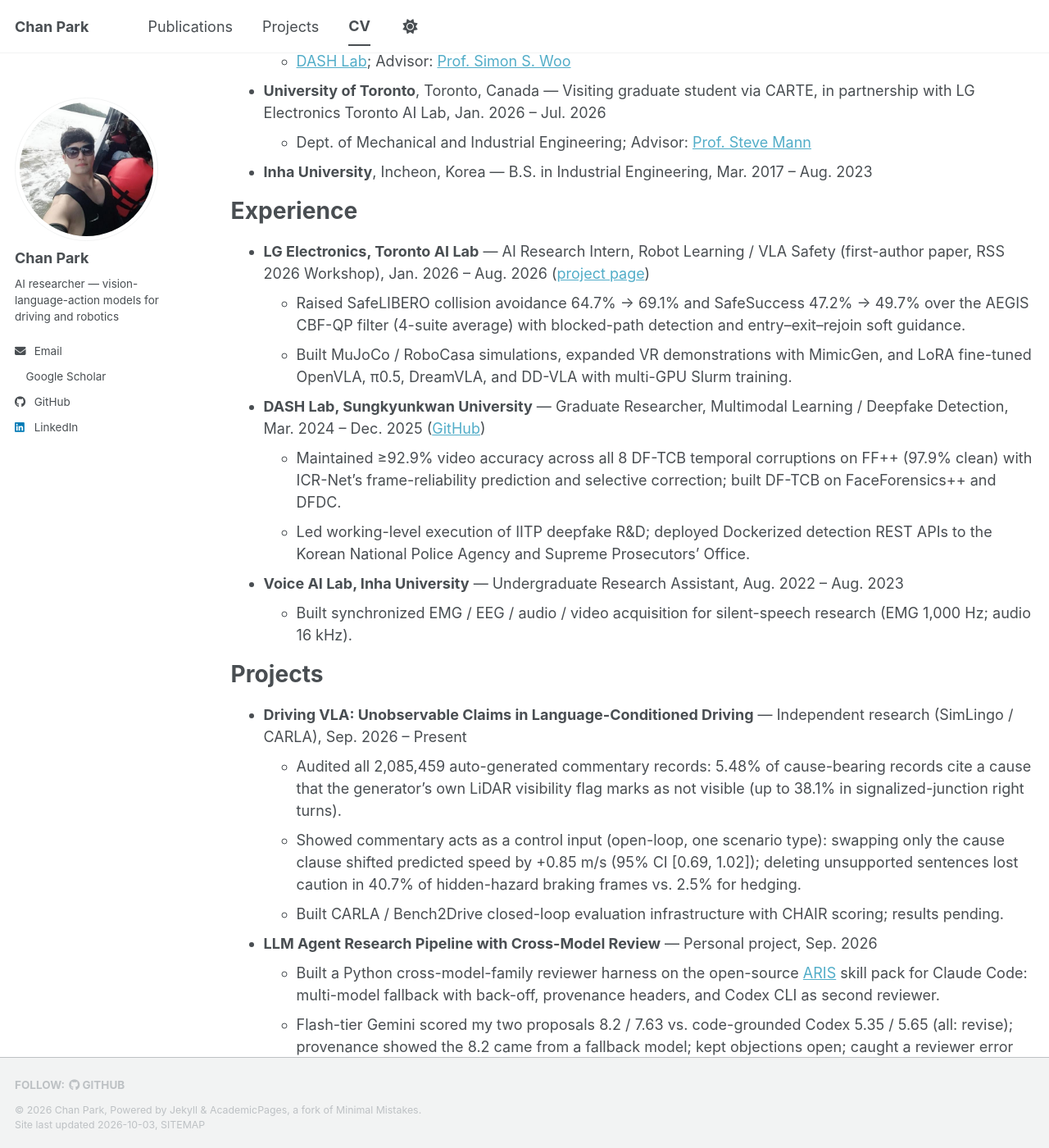
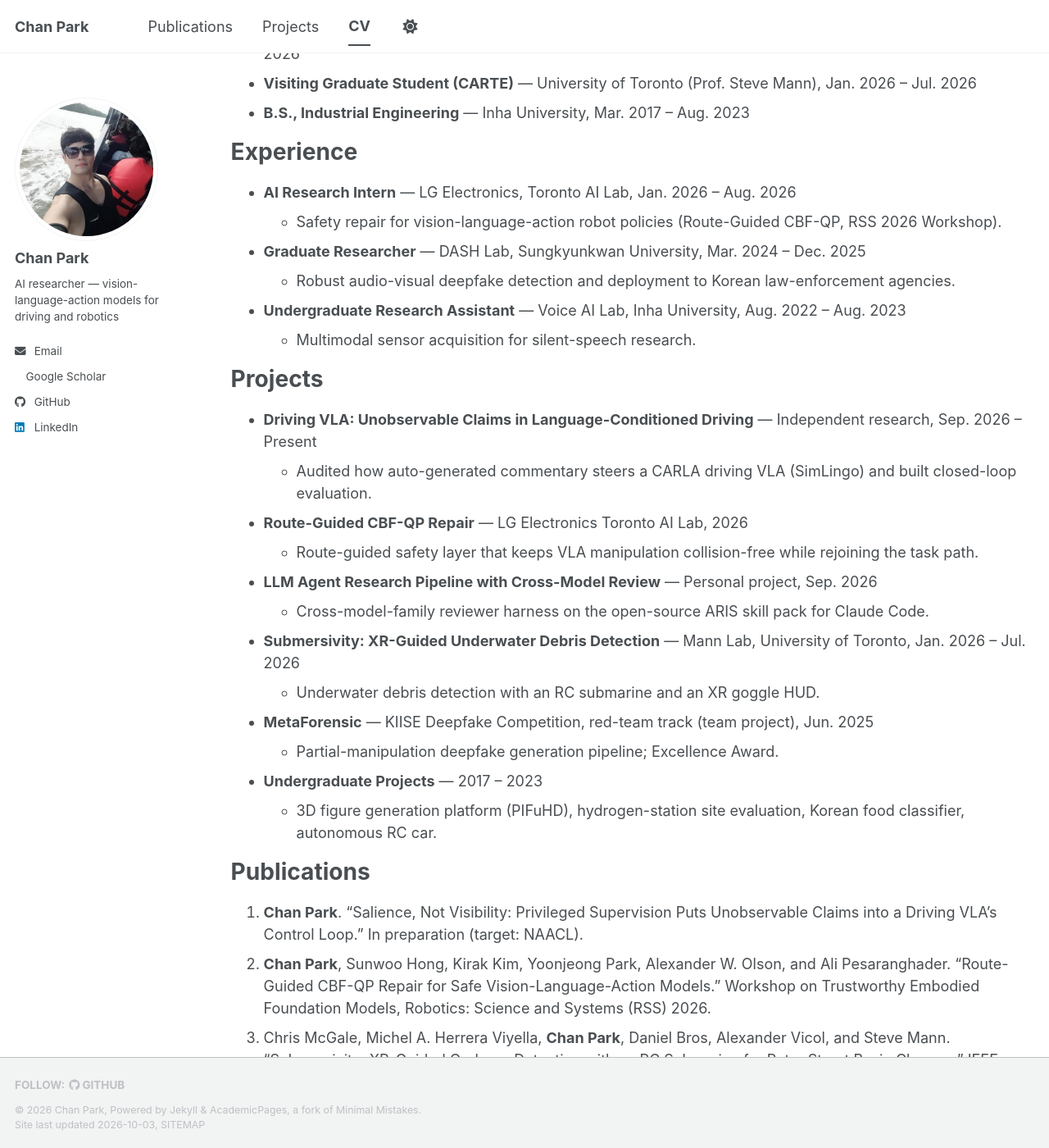
Before and after one commit to Ckck12/Ckck12.github.io, a Jekyll site: the page built from _pages/cv.md, in a window 1280 px wide and 1400 px high, scrolled down 234 px. Shown: the whole window at 82% size. Built offline with Jekyll 4.4.1, drawn with Linux system fonts in a browser that asks for light colours; a style sheet for code colours, icons or effects is not loaded; some of the changed text lies outside the part shown.

Commit message:
Compact CV page: titles with one-line summaries; single publication list
Co-Authored-By: Claude Opus 5.5 <noreply@anthropic.com>

```diff
--- a/_pages/cv.md
+++ b/_pages/cv.md
@@ -13,59 +13,47 @@ redirect_from:
 
 Education
 ======
-* **Sungkyunkwan University**, Suwon, Korea — M.S. in Artificial Intelligence, Mar. 2024 – Aug. 2026
-  * [DASH Lab](https://dash-lab.github.io/); Advisor: [Prof. Simon S. Woo](https://scholar.google.com/citations?user=mHnj60cAAAAJ)
-* **University of Toronto**, Toronto, Canada — Visiting graduate student via CARTE, in partnership with LG Electronics Toronto AI Lab, Jan. 2026 – Jul. 2026
-  * Dept. of Mechanical and Industrial Engineering; Advisor: [Prof. Steve Mann](https://scholar.google.com/citations?user=7bmQ4FgAAAAJ)
-* **Inha University**, Incheon, Korea — B.S. in Industrial Engineering, Mar. 2017 – Aug. 2023
+* **M.S., Artificial Intelligence** — Sungkyunkwan University (DASH Lab, Prof. Simon S. Woo), Mar. 2024 – Aug. 2026
+* **Visiting Graduate Student (CARTE)** — University of Toronto (Prof. Steve Mann), Jan. 2026 – Jul. 2026
+* **B.S., Industrial Engineering** — Inha University, Mar. 2017 – Aug. 2023
 
 Experience
 ======
-* **LG Electronics, Toronto AI Lab** — AI Research Intern, Robot Learning / VLA Safety (first-author paper, RSS 2026 Workshop), Jan. 2026 – Aug. 2026 ([project page](https://ckck12.github.io/Route-Guied-CBF-QP/))
-  * Raised SafeLIBERO collision avoidance 64.7% → 69.1% and SafeSuccess 47.2% → 49.7% over the AEGIS CBF-QP filter (4-suite average) with blocked-path detection and entry–exit–rejoin soft guidance.
-  * Built MuJoCo / RoboCasa simulations, expanded VR demonstrations with MimicGen, and LoRA fine-tuned OpenVLA, π0.5, DreamVLA, and DD-VLA with multi-GPU Slurm training.
-* **DASH Lab, Sungkyunkwan University** — Graduate Researcher, Multimodal Learning / Deepfake Detection, Mar. 2024 – Dec. 2025 ([GitHub](https://github.com/Ckck12/ICR-Net))
-  * Maintained ≥92.9% video accuracy across all 8 DF-TCB temporal corruptions on FF++ (97.9% clean) with ICR-Net's frame-reliability prediction and selective correction; built DF-TCB on FaceForensics++ and DFDC.
-  * Led working-level execution of IITP deepfake R&D; deployed Dockerized detection REST APIs to the Korean National Police Agency and Supreme Prosecutors' Office.
-* **Voice AI Lab, Inha University** — Undergraduate Research Assistant, Aug. 2022 – Aug. 2023
-  * Built synchronized EMG / EEG / audio / video acquisition for silent-speech research (EMG 1,000 Hz; audio 16 kHz).
+* **AI Research Intern** — LG Electronics, Toronto AI Lab, Jan. 2026 – Aug. 2026
+  * Safety repair for vision-language-action robot policies (Route-Guided CBF-QP, RSS 2026 Workshop).
+* **Graduate Researcher** — DASH Lab, Sungkyunkwan University, Mar. 2024 – Dec. 2025
+  * Robust audio-visual deepfake detection and deployment to Korean law-enforcement agencies.
+* **Undergraduate Research Assistant** — Voice AI Lab, Inha University, Aug. 2022 – Aug. 2023
+  * Multimodal sensor acquisition for silent-speech research.
 
 Projects
 ======
-* **Driving VLA: Unobservable Claims in Language-Conditioned Driving** — Independent research (SimLingo / CARLA), Sep. 2026 – Present
-  * Audited all 2,085,459 auto-generated commentary records: 5.48% of cause-bearing records cite a cause that the generator's own LiDAR visibility flag marks as not visible (up to 38.1% in signalized-junction right turns).
-  * Showed commentary acts as a control input (open-loop, one scenario type): swapping only the cause clause shifted predicted speed by +0.85 m/s (95% CI [0.69, 1.02]); deleting unsupported sentences lost caution in 40.7% of hidden-hazard braking frames vs. 2.5% for hedging.
-  * Built CARLA / Bench2Drive closed-loop evaluation infrastructure with CHAIR scoring; results pending.
+* **Driving VLA: Unobservable Claims in Language-Conditioned Driving** — Independent research, Sep. 2026 – Present
+  * Audited how auto-generated commentary steers a CARLA driving VLA (SimLingo) and built closed-loop evaluation.
+* **Route-Guided CBF-QP Repair** — LG Electronics Toronto AI Lab, 2026
+  * Route-guided safety layer that keeps VLA manipulation collision-free while rejoining the task path.
 * **LLM Agent Research Pipeline with Cross-Model Review** — Personal project, Sep. 2026
-  * Built a Python cross-model-family reviewer harness on the open-source [ARIS](https://github.com/wanshuiyin/Auto-claude-code-research-in-sleep) skill pack for Claude Code: multi-model fallback with back-off, provenance headers, and Codex CLI as second reviewer.
-  * Flash-tier Gemini scored my two proposals 8.2 / 7.63 vs. code-grounded Codex 5.35 / 5.65 (all: revise); provenance showed the 8.2 came from a fallback model; kept objections open; caught a reviewer error (≥2048 vs. 896).
-* **Submersivity: XR-Guided Underwater Debris Detection** — Mann Lab, University of Toronto, Jan. 2026 – Jul. 2026 ([project page](https://ckck12.github.io/Submersivity-XR-Guided-Garbage-Detection-with-an-RC-Submarine/))
-  * Raised TACO validation mAP50 from 0.27 to 0.49 by moving from multi-class YOLOv8n to single-class YOLOv8s; reached 92.1% precision (combined validation set) after fine-tuning on 12,177 terrestrial and underwater images.
-  * Integrated submarine video, YOLOv8s, COLMAP + ArUco, and Vuzix Smart Swim guidance; built the Android XR receiver with packet reassembly, 500 ms stale-data detection, and reconnection.
+  * Cross-model-family reviewer harness on the open-source ARIS skill pack for Claude Code.
+* **Submersivity: XR-Guided Underwater Debris Detection** — Mann Lab, University of Toronto, Jan. 2026 – Jul. 2026
+  * Underwater debris detection with an RC submarine and an XR goggle HUD.
 * **MetaForensic** — KIISE Deepfake Competition, red-team track (team project), Jun. 2025
-  * Co-built a lip-synthesis pipeline for 436 of 590 silent videos: visual speech recognition (Auto-AVSR), LLM word flips, Kokoro TTS, and MuseTalk lip sync, swapping only the altered-word frames located by Montreal Forced Aligner.
-  * Sent the 154 videos with unreliable transcripts to an identity-swap branch (ArcFace frame selection + SimSwap, 1–3 spliced segments of 15–45 frames); earned the Excellence Award (Jul. 2025).
-* **Undergraduate Projects** — details on the [Projects](/portfolio/) page
-  * Built the 3D Figure Generation Platform with PIFuHD as PM/back-end developer ([demo](https://aahg.netlify.app)), Apr. 2023.
-  * Found 59 of 168 rest areas suitable for hydrogen stations (supervised learning); fine-tuned MobileNet for a Korean food classifier app, 2022.
-  * Finished the Autonomous RC-Car Competition with the lightest completing car, Fall 2017.
+  * Partial-manipulation deepfake generation pipeline; Excellence Award.
+* **Undergraduate Projects** — 2017 – 2023
+  * 3D figure generation platform (PIFuHD), hydrogen-station site evaluation, Korean food classifier, autonomous RC car.
 
 Publications
 ======
-**Peer-reviewed** (\* equal contribution)
+1. **Chan Park**. "Salience, Not Visibility: Privileged Supervision Puts Unobservable Claims into a Driving VLA's Control Loop." In preparation (target: NAACL).
+2. **Chan Park**, Sunwoo Hong, Kirak Kim, Yoonjeong Park, Alexander W. Olson, and Ali Pesaranghader. "Route-Guided CBF-QP Repair for Safe Vision-Language-Action Models." Workshop on Trustworthy Embodied Foundation Models, Robotics: Science and Systems (RSS) 2026.
+3. Chris McGale, Michel A. Herrera Viyella, **Chan Park**, Daniel Bros, Alexander Vicol, and Steve Mann. "Submersivity: XR-Guided Garbage Detection with an RC Submarine for Peter Street Basin Cleanup." IEEE International Conference on Mechatronics and Automation (ICMA) 2026.
+4. Alexander Vicol, Steve Mann, Chris McGale, Gianella Bejar-Alvarez, Michel Herrera Viyella, Darya Zanjanpour, **Chan Park**, Xiaoming Chen, Xueqi Yang, and Bingxuan Yang. "State-of-Flight: Wearable EEG and Motion Context During Flying or Floating." IEEE International Symposium on Computer-Based Medical Systems (CBMS) 2026.
+5. **Chan Park**, Hyeongjun Choi, Muhammad Shahid Muneer, Binh Minh Le, and Simon S. Woo. "ICR-Net: Robust Deepfake Detection under Temporal Corruption." Pacific-Asia Conference on Knowledge Discovery and Data Mining (PAKDD) 2026.
+6. **Chan Park**, Muhammad Shahid Muneer, and Simon S. Woo. "Beyond Masking: Landmark-based Representation Learning and Knowledge-Distillation for Audio-Visual Deepfake Detection." ACM International Conference on Information and Knowledge Management (CIKM) 2025, Short Paper.
+7. **Chan Park**\*, Bohyun Moon\*, Minsun Jeon, Jee-weon Jung, and Simon S. Woo. "X3A: Efficient Multimodal Deepfake Detection with Score-Level Fusion." ACM/SIGAPP Symposium on Applied Computing (SAC) 2025.
+8. "Weighted Contrastive Learning for Robust Audio-Visual Deepfake Detection." Under review.
+9. "Where Are the Artifacts? Residual-Guided Representation Learning for Deepfake Detection and Localization." Under review.
 
-1. **Chan Park**, Sunwoo Hong, Kirak Kim, Yoonjeong Park, Alexander W. Olson, and Ali Pesaranghader. "Route-Guided CBF-QP Repair for Safe Vision-Language-Action Models." Workshop on Trustworthy Embodied Foundation Models, Robotics: Science and Systems (RSS) 2026. [[Project Page](https://ckck12.github.io/Route-Guied-CBF-QP/)] [[Code](https://github.com/Ckck12/Route-Guied-CBF-QP)]
-2. Chris McGale, Michel A. Herrera Viyella, **Chan Park**, Daniel Bros, Alexander Vicol, and Steve Mann. "Submersivity: XR-Guided Garbage Detection with an RC Submarine for Peter Street Basin Cleanup." IEEE International Conference on Mechatronics and Automation (ICMA) 2026. [[Project Page](https://ckck12.github.io/Submersivity-XR-Guided-Garbage-Detection-with-an-RC-Submarine/)]
-3. Alexander Vicol, Steve Mann, Chris McGale, Gianella Bejar-Alvarez, Michel Herrera Viyella, Darya Zanjanpour, **Chan Park**, Xiaoming Chen, Xueqi Yang, and Bingxuan Yang. "State-of-Flight: Wearable EEG and Motion Context During Flying or Floating." IEEE International Symposium on Computer-Based Medical Systems (CBMS) 2026.
-4. **Chan Park**, Hyeongjun Choi, Muhammad Shahid Muneer, Binh Minh Le, and Simon S. Woo. "ICR-Net: Robust Deepfake Detection under Temporal Corruption." Pacific-Asia Conference on Knowledge Discovery and Data Mining (PAKDD) 2026. [[Paper](https://doi.org/10.1007/978-981-92-1465-5_24)] [[Code](https://github.com/Ckck12/ICR-Net)]
-5. **Chan Park**, Muhammad Shahid Muneer, and Simon S. Woo. "Beyond Masking: Landmark-based Representation Learning and Knowledge-Distillation for Audio-Visual Deepfake Detection." ACM International Conference on Information and Knowledge Management (CIKM) 2025, Short Paper. [[Paper](https://doi.org/10.1145/3746252.3760853)] [[Code](https://github.com/Ckck12/Beyond-Masking)]
-6. **Chan Park**\*, Bohyun Moon\*, Minsun Jeon, Jee-weon Jung, and Simon S. Woo. "X3A: Efficient Multimodal Deepfake Detection with Score-Level Fusion." ACM/SIGAPP Symposium on Applied Computing (SAC) 2025. [[Paper](https://doi.org/10.1145/3672608.3707934)]
-
-**Manuscripts (not yet peer-reviewed)**
-
-7. **Chan Park**. "Salience, Not Visibility: Privileged Supervision Puts Unobservable Claims into a Driving VLA's Control Loop." In preparation (target: NAACL).
-8. "Weighted Contrastive Learning for Robust Audio-Visual Deepfake Detection." Under review. [[Code](https://anonymous.4open.science/r/hashformer-4CE6/)]
-9. "Where Are the Artifacts? Residual-Guided Representation Learning for Deepfake Detection and Localization." Under review.
+\* equal contribution · Full details and links on the [Publications](/publications/) page.
 
 Patents & Software
 ======
```
